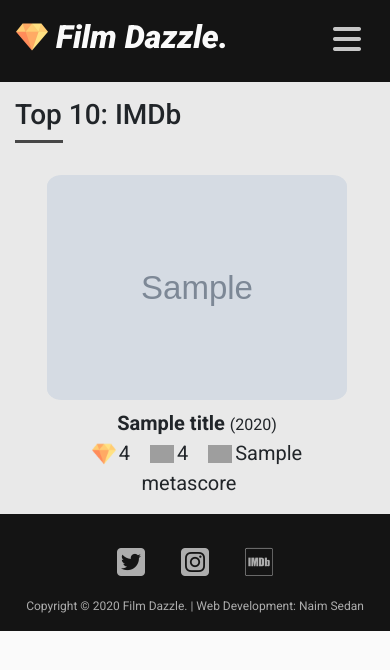
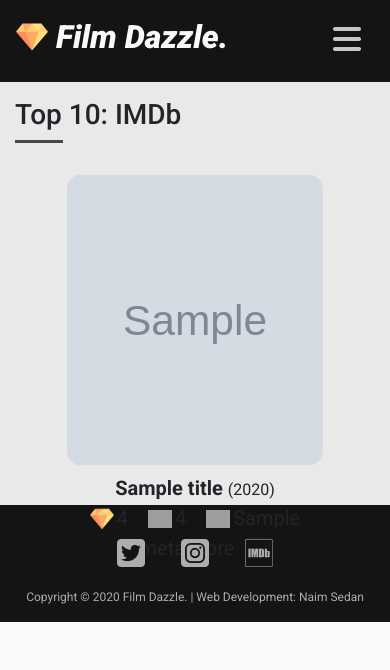
Before and after one commit to nsedan/film-dazzle, a Flask app: page /top_imdb in a window 390 px wide. Shown: the top 670 px of the page. Run offline with Flask 2, Linux system fonts and the light colour scheme; grey boxes marked "Sample" are stand-in pictures; a database or web service that is not in the repository returns one stand-in record (values such as "Sample title"); some libraries are stand-ins or nearby versions; grey boxes are pictures that could not be loaded.

Commit message:
responsiveness added for search results and top 10 templates

```diff
--- a/app.py
+++ b/app.py
@@ -125,9 +125,12 @@ def profile():
         username = session['username']
         user_info = mongo.db.users.find_one({'username': username})
         user_reviews = mongo.db.reviews.find({'user': username})
+        sorted_reviews = sorted(user_reviews, key=lambda k: k['_id'],
+                                reverse=True)
+
         return render_template("profile.html", username=username,
                                user_info=user_info,
-                               user_reviews=user_reviews)
+                               user_reviews=sorted_reviews)
     return render_template('index.html')
 
 
@@ -203,7 +206,7 @@ def title(title_id):
 
     # Load Reviews
     imdb_id = title['imdb_id']
-    reviews = list(mongo.db.reviews.find({'imdb_id': imdb_id}))
+    reviews = mongo.db.reviews.find({'imdb_id': imdb_id})
     sorted_reviews = sorted(reviews, key=lambda k: k['_id'], reverse=True)
 
     if not id_exists:
--- a/static/css/style.css
+++ b/static/css/style.css
@@ -152,27 +152,28 @@ footer p {
     padding-left: 1rem;
   }
 }
-.result-info {
-  padding-top: 1.5rem;
+.result-info ul {
+  padding: 0;
+  justify-content: center;
+  display: flex;
 }
-.result-info img {
+.result-info ul li {
+  max-width: 18rem;
+  padding: 1.5rem 1rem 1rem 1rem;
+}
+.result-info ul li .poster {
   width: 100%;
   height: 100%;
+  max-height: 25rem;
   border-radius: 5%;
 }
-.result-info p {
+.result-info ul li p {
   text-align: center;
   padding-top: 0.5rem;
   font-weight: 700;
   font-size: 1.25rem;
 }
 
-@media screen and (max-width: 770px) {
-  .result-info {
-    padding: 1.5rem 0 0 0;
-    margin: 0;
-  }
-}
 .title {
   padding: 1rem;
 }
@@ -320,21 +321,19 @@ footer p {
   margin-top: 1rem;
 }
 
-.top-ratings {
-  padding-top: 1.5rem;
-  padding-left: 2rem;
-}
 .top-ratings ul {
   padding: 0;
+  justify-content: center;
+  display: flex;
 }
 .top-ratings ul li {
-  max-width: 300px;
-  margin-bottom: 1rem;
+  max-width: 18rem;
+  padding: 1.5rem 1rem 2.5rem 1rem;
 }
 .top-ratings ul li .poster {
   width: 100%;
   height: 100%;
-  max-height: 450px;
+  max-height: 25rem;
   border-radius: 5%;
 }
 .top-ratings ul li .title-ratings {
@@ -356,12 +355,6 @@ footer p {
   margin-bottom: 0;
 }
 
-@media screen and (max-width: 770px) {
-  .top-ratings {
-    margin: 0;
-    display: block;
-  }
-}
 .top-titles {
   padding: 1rem 1.5rem;
   margin: 0;
--- a/static/scss/_results.scss
+++ b/static/scss/_results.scss
@@ -1,21 +1,23 @@
 .result-info {
-    padding-top: 1.5rem;
-    img {
+  ul {
+    padding: 0;
+    justify-content: center;
+    display: flex;
+    li {
+      max-width: 18rem;
+      padding: 1.5rem 1rem 1rem 1rem;
+      .poster {
         width: 100%;
         height: 100%;
+        max-height: 25rem;
         border-radius: 5%;
-    }
-    p {
+      }
+      p {
         text-align: center;
         padding-top: 0.5rem;
         font-weight: 700;
         font-size: 1.25rem;
+      }
     }
+  }
 }
-
-@media screen and (max-width: 770px) {
-    .result-info {
-        padding: 1.5rem 0 0 0;
-        margin: 0;
-    }
-}
--- a/static/scss/_top.scss
+++ b/static/scss/_top.scss
@@ -1,15 +1,15 @@
 .top-ratings {
-  padding-top: 1.5rem;
-  padding-left: 2rem;
   ul {
     padding: 0;
+    justify-content: center;
+    display: flex;
     li {
-      max-width: 300px;
-      margin-bottom: 1rem;
+      max-width: 18rem;
+      padding: 1.5rem 1rem 2.5rem 1rem;
       .poster {
         width: 100%;
         height: 100%;
-        max-height: 450px;
+        max-height: 25rem;
         border-radius: 5%;
       }
       .title-ratings {
@@ -33,10 +33,3 @@
     }
   }
 }
-
-@media screen and (max-width: 770px) {
-  .top-ratings {
-    margin: 0;
-    display: block;
-  }
-}
--- a/templates/includes/_top.html
+++ b/templates/includes/_top.html
@@ -1,6 +1,6 @@
-{% for title in titles %}
 <div class="top-ratings">
-	<ul>
+	<ul class="row">
+    {% for title in titles %}
 		<li>
 			{% set poster = title['poster'] %} {% if poster == 'N/A' %}
 			<img
@@ -27,6 +27,6 @@
                     />{{title.metascore}}</span>
 				</div>
 		</li>
+        {% endfor%}
 	</ul>
 </div>
-{% endfor%}
--- a/templates/profile.html
+++ b/templates/profile.html
@@ -31,9 +31,7 @@
 					<span>{{review.movie_title}}</span>
 				</h6>
 				<p class="m-0">{{review.date}}</p>
-        <a href="{{ url_for('show', review_id=review.review_id) }}"
-          >Read more...</a
-        >
+				<a href="{{ url_for('show', review_id=review.review_id) }}">Read more...</a>
 			</li>
 		</ul>
 	</div>
```
Also changed, not shown: templates/results.html (+8 -7 lines), 1 other file. Lines whose indentation alone changed are shown as unchanged.
